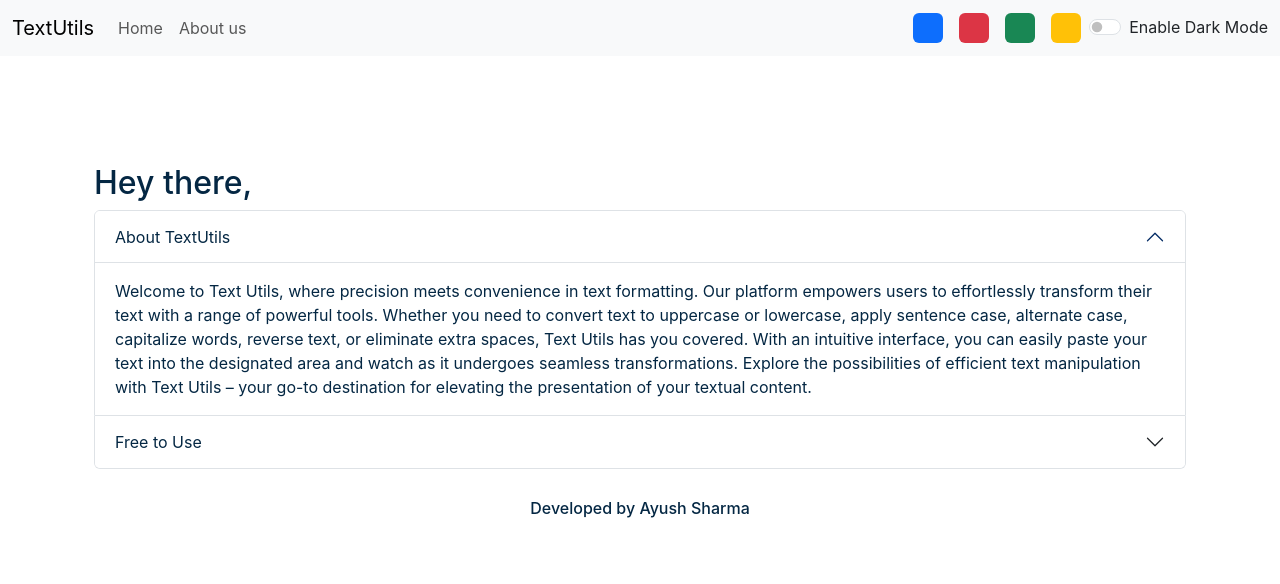
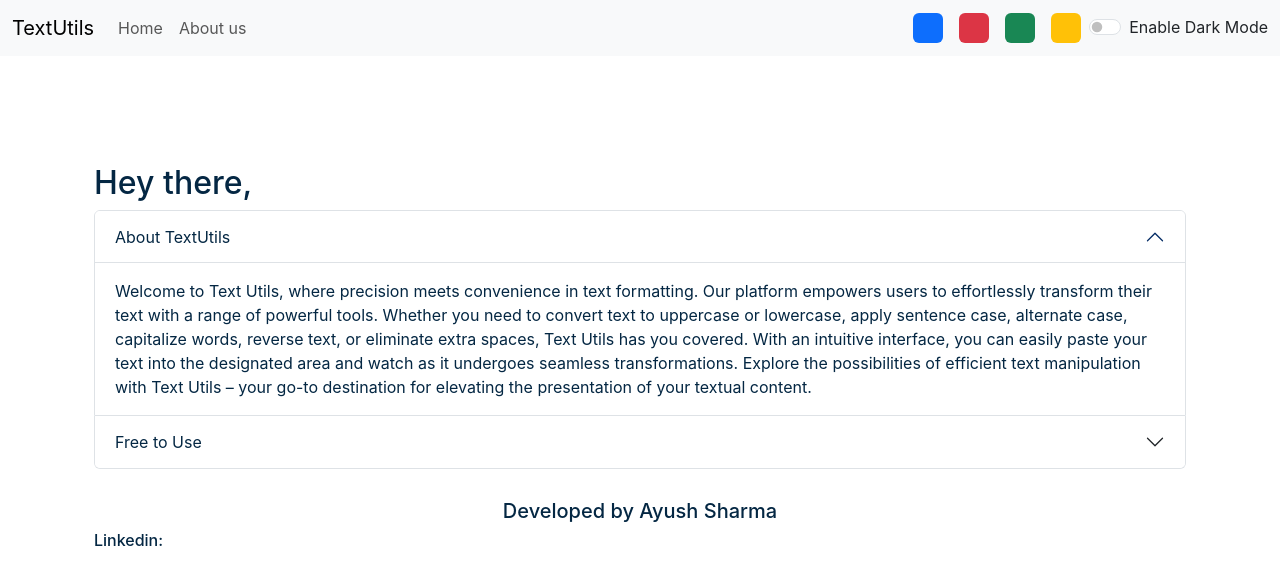
Before and after one commit to ayushsharma777/textutils, a React (Create React App) app: page /about in a window 1280 px wide. Shown: the top 584 px of the page. Built offline with nearby package versions, Linux system fonts and the light colour scheme.

Commit message:
about updated

```diff
--- a/src/components/About.js
+++ b/src/components/About.js
@@ -1,12 +1,6 @@
 import React, { useState } from "react";
 
 export default function About(props) {
-  // const [myStyle, setMyStyle] = useState({
-  //     color: 'black',
-  //     backgroundColor: 'white'
-
-  // })
-
   let myStyle = {
     color: props.mode === "dark" ? "white" : "#042743",
     backgroundColor: props.mode === "dark" ? "#042743" : "white",
@@ -83,13 +77,14 @@ export default function About(props) {
             </div>
           </div>
         </div>
-        <h6 style={{ textAlign: "center", marginTop: "30px" }}>
+        <h5 style={{ textAlign: "center", marginTop: "30px" }}>
           Developed by Ayush Sharma{" "}
+        </h5>
+        <h6>
+          {" "}
+          Linkedin: <a href="https://www.linkedin.com/in/ayushsharma77/"></a>
         </h6>
       </div>
-      {/* <div className="container my-2">
-            <button type='button' onClick={toggleStyle} className="btn btn-primary">{btnText}</button>
-            </div> */}
     </div>
   );
 }
```
